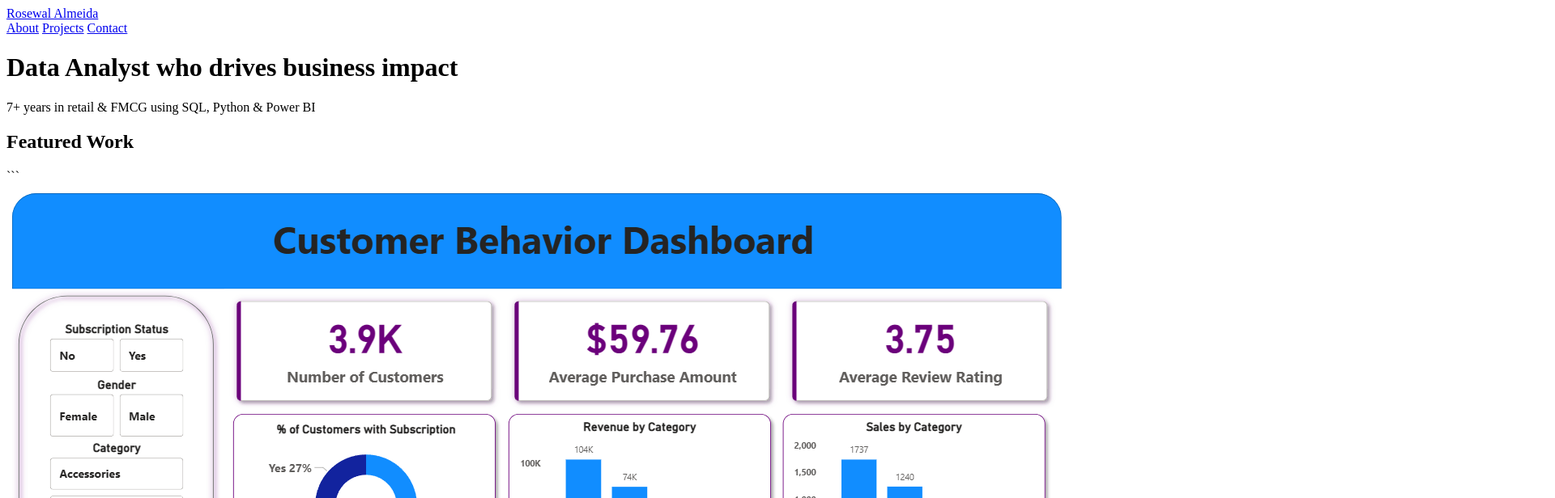
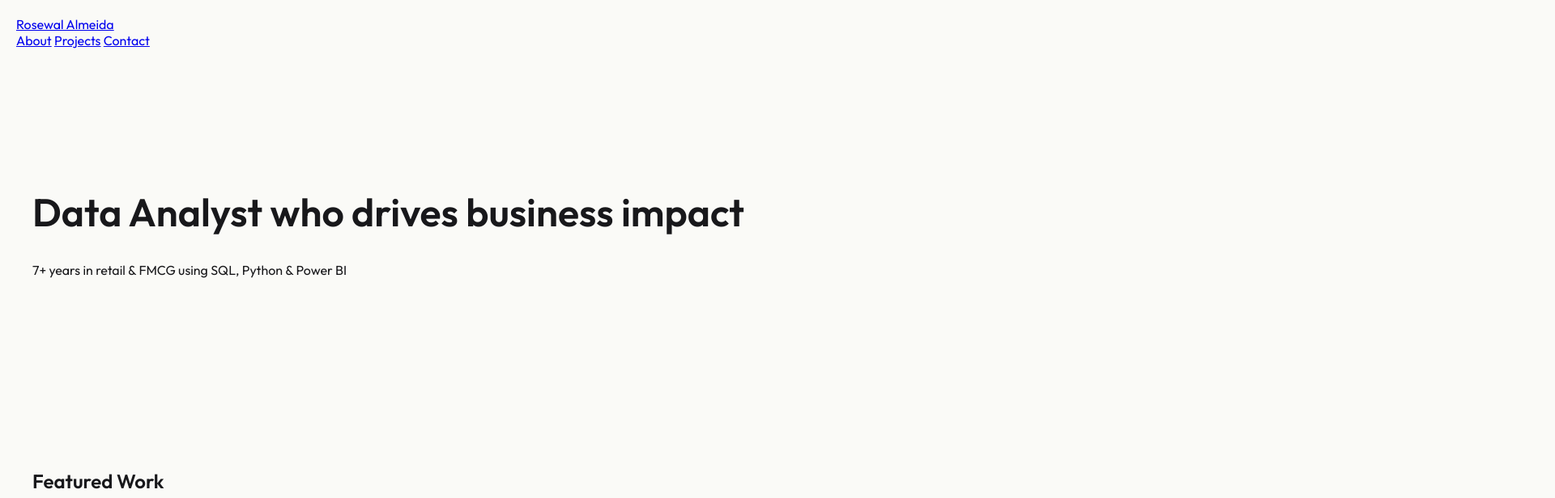
Before and after one commit to roswel0710/portfolio, a plain HTML site: page index.html in a window 1280 px wide. Shown: the top 616 px of the page at 81% size, 1920 px wide, since content can reach past the window. Drawn offline with Linux system fonts and the light colour scheme.

Commit message:
Update style.css

```diff
--- a/style.css
+++ b/style.css
@@ -1,35 +1,53 @@
-/* SCROLL ANIMATION */
-.hero, .featured, .card, .tech {
-  opacity: 0;
-  transform: translateY(40px);
-  transition: all 0.8s ease;
+body {
+margin:0;
+font-family:'Outfit', sans-serif;
+background:#fafaf7;
+color:#18181B;
 }
 
-.show {
-  opacity: 1;
-  transform: translateY(0);
+.container {
+max-width:1200px;
+margin:auto;
+padding:0 20px;
 }
 
-/* NAV ACTIVE */
-.nav-links a.active {
-  color: white;
-  border-bottom: 2px solid white;
+.nav {
+padding:20px;
+display:flex;
+justify-content:space-between;
 }
 
-/* BETTER HOVER */
-.card {
-  transition: 0.4s ease;
+.hero {
+padding:120px 0;
 }
 
-.card:hover {
-  transform: translateY(-10px) scale(1.02);
+.hero-title {
+font-size:48px;
 }
 
-/* IMAGE DEPTH */
-.card img, .featured img {
-  transition: transform 0.4s ease;
+.projects-grid {
+display:grid;
+grid-template-columns:1fr 1fr;
+gap:30px;
 }
 
-.card:hover img {
-  transform: scale(1.05);
+.pcard {
+background:white;
+border-radius:16px;
+overflow:hidden;
+transition:0.3s;
 }
+
+.pcard:hover {
+transform:translateY(-6px);
+}
+
+.pcard-img img {
+width:100%;
+height:240px;
+object-fit:cover;
+}
+
+.section {
+padding:80px 0;
+}
```
